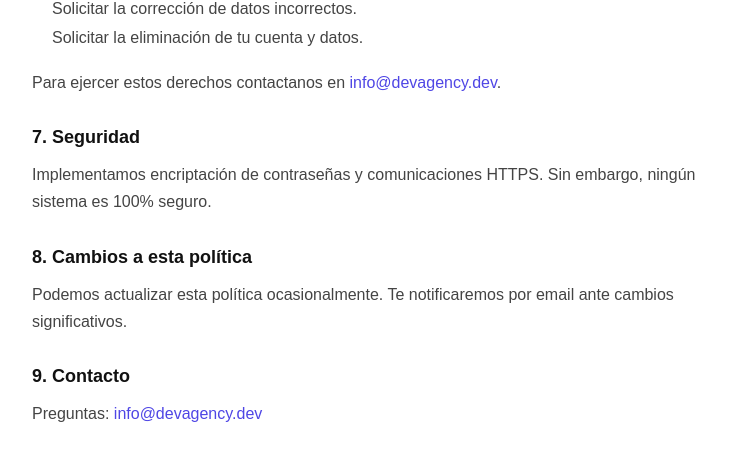
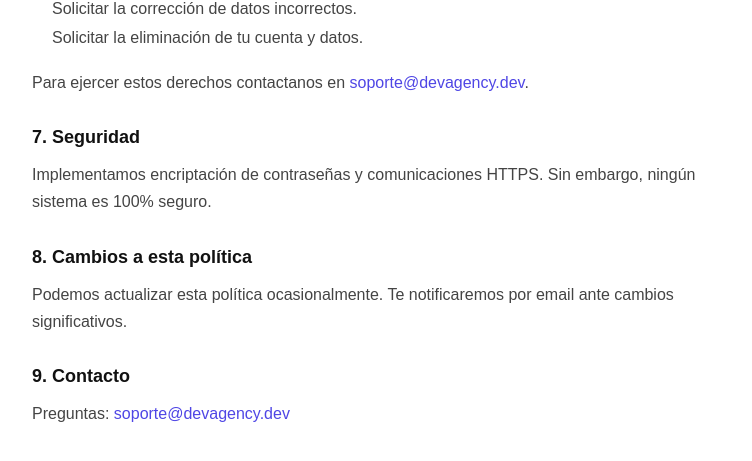
Before and after one commit to PabloIgnacioTortora/link-de-pago, a Next.js app: page /privacy in a window 1280 px wide. Shown: the part 1209-1670 px from the top of the page, without its empty margins (248-1000 px from the left). Built offline with nearby package versions, Linux system fonts and the light colour scheme; no server answers.

Commit message:
fix: nombre de mail

```diff
--- a/src/app/privacy/content.ts
+++ b/src/app/privacy/content.ts
@@ -49,7 +49,7 @@ export const privacyHtml = `
   <li>Solicitar la eliminación de tu cuenta y datos.</li>
 </ul>
 <p style="color:#444;line-height:1.7;margin-bottom:16px;">
-  Para ejercer estos derechos contactanos en <a href="mailto:info@devagency.dev" style="color:#4f46e5;">info@devagency.dev</a>.
+  Para ejercer estos derechos contactanos en <a href="mailto:soporte@devagency.dev" style="color:#4f46e5;">soporte@devagency.dev</a>.
 </p>
 
 <h2 style="font-size:18px;font-weight:600;color:#111;margin:28px 0 10px;">7. Seguridad</h2>
@@ -64,6 +64,6 @@ export const privacyHtml = `
 
 <h2 style="font-size:18px;font-weight:600;color:#111;margin:28px 0 10px;">9. Contacto</h2>
 <p style="color:#444;line-height:1.7;">
-  Preguntas: <a href="mailto:info@devagency.dev" style="color:#4f46e5;">info@devagency.dev</a>
+  Preguntas: <a href="mailto:soporte@devagency.dev" style="color:#4f46e5;">soporte@devagency.dev</a>
 </p>
 `;
--- a/src/app/terms/content.ts
+++ b/src/app/terms/content.ts
@@ -68,6 +68,6 @@ export const termsHtml = `
 
 <h2 style="font-size:18px;font-weight:600;color:#111;margin:28px 0 10px;">10. Contacto</h2>
 <p style="color:#444;line-height:1.7;">
-  Para consultas: <a href="mailto:info@devagency.dev" style="color:#4f46e5;">info@devagency.dev</a>
+  Para consultas: <a href="mailto:soporte@devagency.dev" style="color:#4f46e5;">soporte@devagency.dev</a>
 </p>
 `;
```
